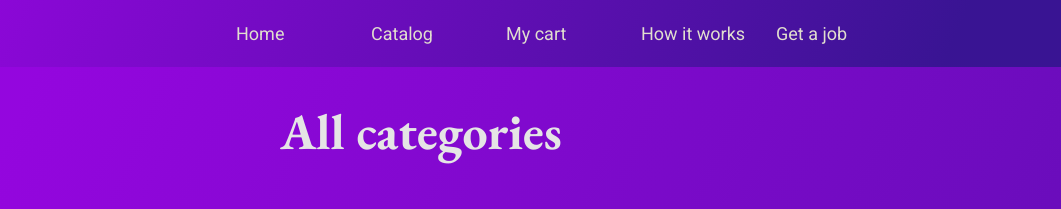
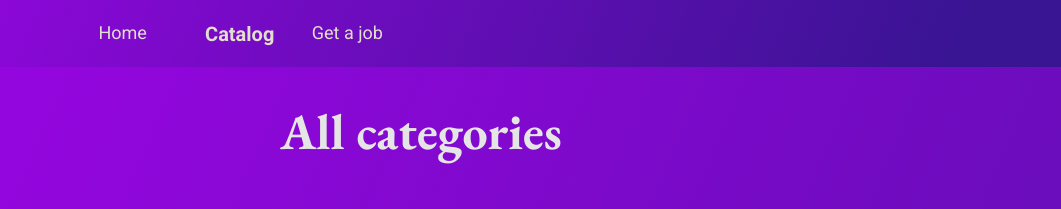
Before and after one commit to RazorvinAndrey/Deluxe, a plain HTML site: page catalog.html in a window 1280 px wide. Shown: the top 209 px of the page, 219-1280 px from the left. Drawn offline with nearby package versions, Linux system fonts and the light colour scheme.

Commit message:
header refactoring

```diff
--- a/catalog.html
+++ b/catalog.html
@@ -17,9 +17,7 @@
 				<img class="header__logo-standart" src="img/Logo.png">
 				<div class="header__menu">
 					<a href="/index.html" class="header__menu-link">Home</a>
-					<a href="/catalog.html" class="header__menu-link">Catalog</a>
-					<a href="#" class="header__menu-link">My cart</a>
-					<a href="#" class="header__menu-link">How it works</a>
+					<a href="/catalog.html" class="header__menu-open">Catalog</a>
 					<a href="#" class="header__menu-link">Get a job</a>
 				</div>
 		</div>
--- a/style.scss
+++ b/style.scss
@@ -55,10 +55,9 @@ $greygrey: #565656;
 	justify-content: flex-start;
 	align-items: center;
 	&__menu{
-		position: relative;
 		vertical-align: middle;
-		margin-left: 15em;
-		width: 650px;
+		margin-left: 8%;
+		width: 20em;
 		display: flex;
   	flex-direction: row;
   	justify-content: space-between;
@@ -67,6 +66,13 @@ $greygrey: #565656;
 			color: $pastel;
 			font-size: 18px;
 			font-weight: 400;
+			text-decoration: none;
+		}
+		&-open{
+			width: 110px;
+			color: $pastel;
+			font-size: 20px;
+			font-weight: 700;
 			text-decoration: none;
 		}
 	}
```
Also changed, not shown: index.html (+1 -3 lines), css/style.css, 1 other file.
